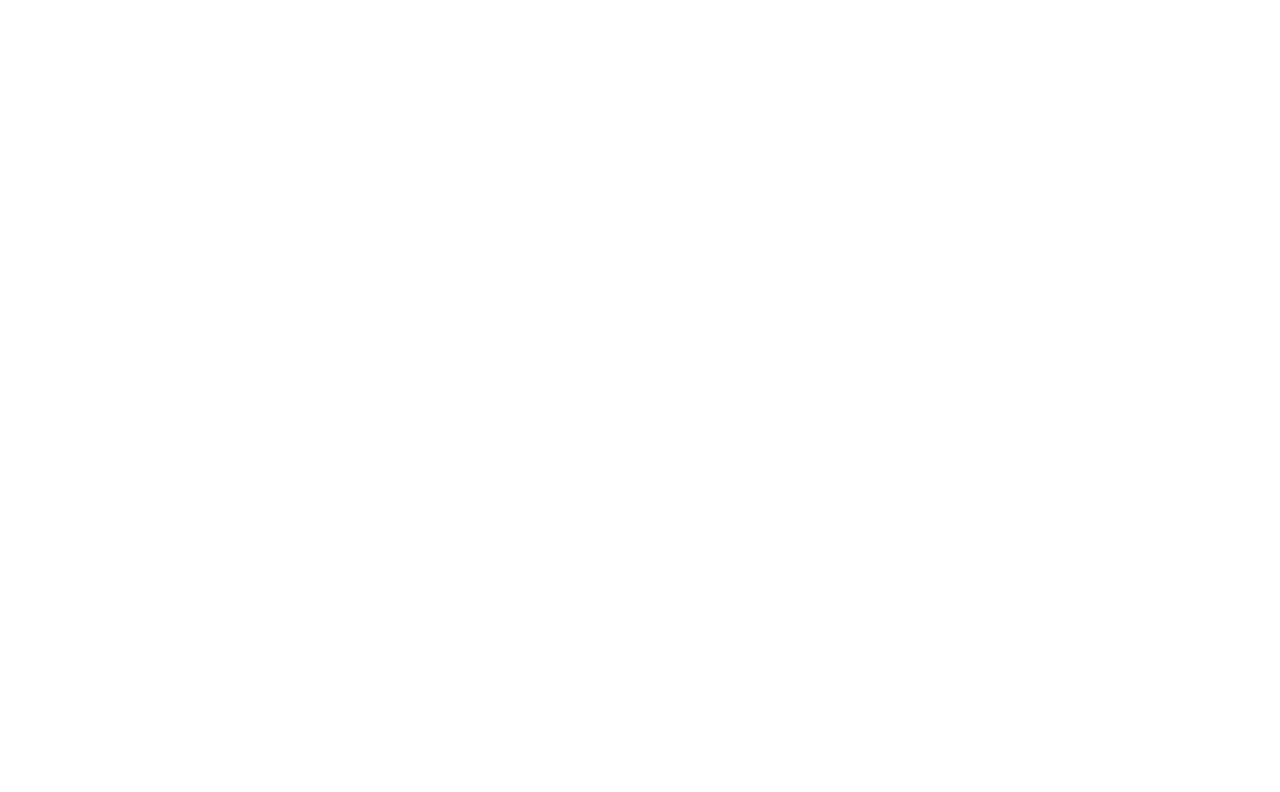
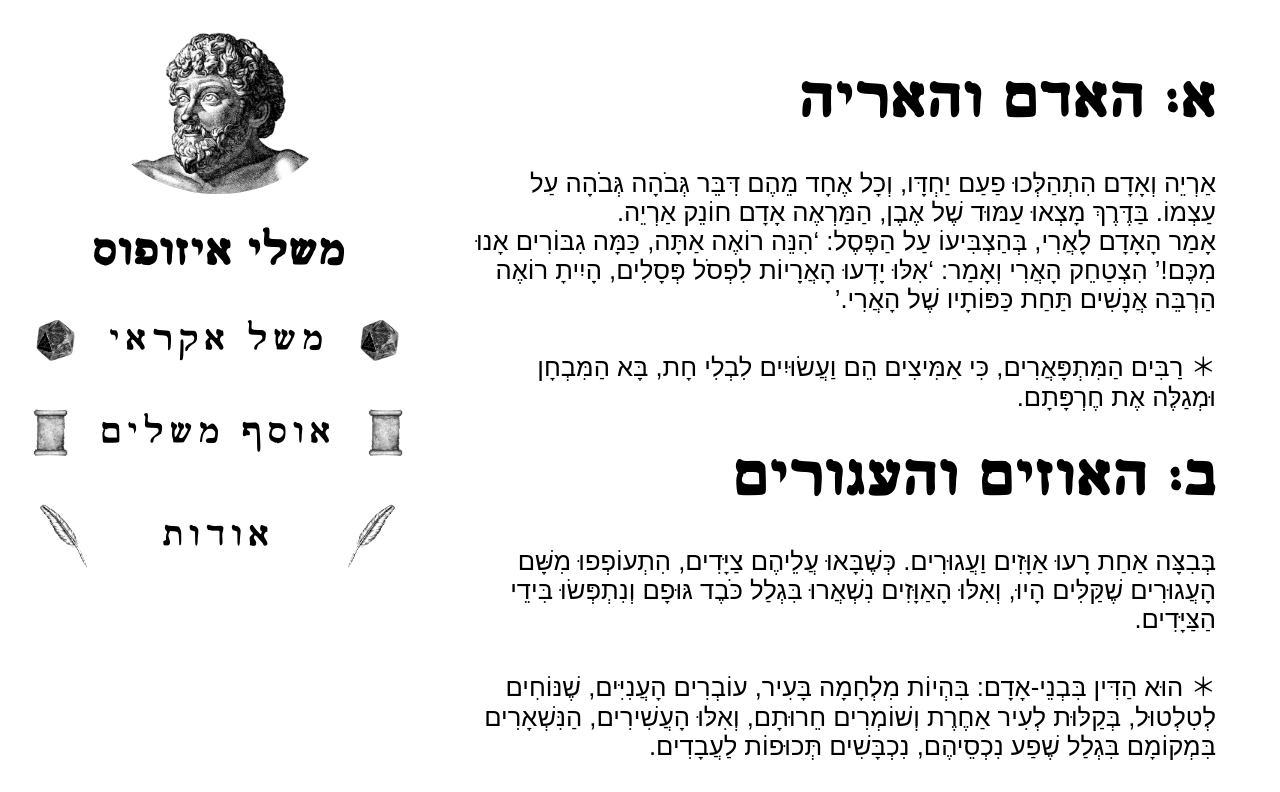
Before and after one commit to EliaRenov/AesopFables, a React (Vite) app: page /react-mashal/collection in a window 1280 px wide. Before the commit this address had no page. Shown: the top 792 px of the page. Built offline with nearby package versions, Linux system fonts and the light colour scheme.

Commit message:
Rename paths

```diff
--- a/src/App.jsx
+++ b/src/App.jsx
@@ -11,10 +11,10 @@
     <BrowserRouter basename="/react-mashal">
       <main>
         <Routes>
-          <Route path="./" element={<IndexPage />} />
-          <Route path="./about" element={<AboutPage />} />
-          <Route path="./mashal" element={<MashalPage />} />g
-          <Route path="./collection" element={<CollectionPage />} />
+          <Route path="/" element={<IndexPage />} />
+          <Route path="//about" element={<AboutPage />} />
+          <Route path="//mashal" element={<MashalPage />} />
+          <Route path="//collection" element={<CollectionPage />} />
         </Routes>
       </main>
     </BrowserRouter>
--- a/src/CollectionPage.jsx
+++ b/src/CollectionPage.jsx
@@ -13,11 +13,11 @@
                 {loadAllMashals()}
             </div>
             <div className={`${mashal.navContainer}`}>
-                <Link to='/react-mashal/'>
+                <Link to='/'>
             <img src={AesopPic} alt="דיוקן של איזופוס" className={`${mashal.aesopPic}`} />
 
                 </Link>
-                <Link to='/react-mashal/'>
+                <Link to='/'>
                 <h1 className={`${mashal.header}`}>משלי איזופוס</h1>
                 </Link>
         <section className={`${mashal.buttons}`}>
```
